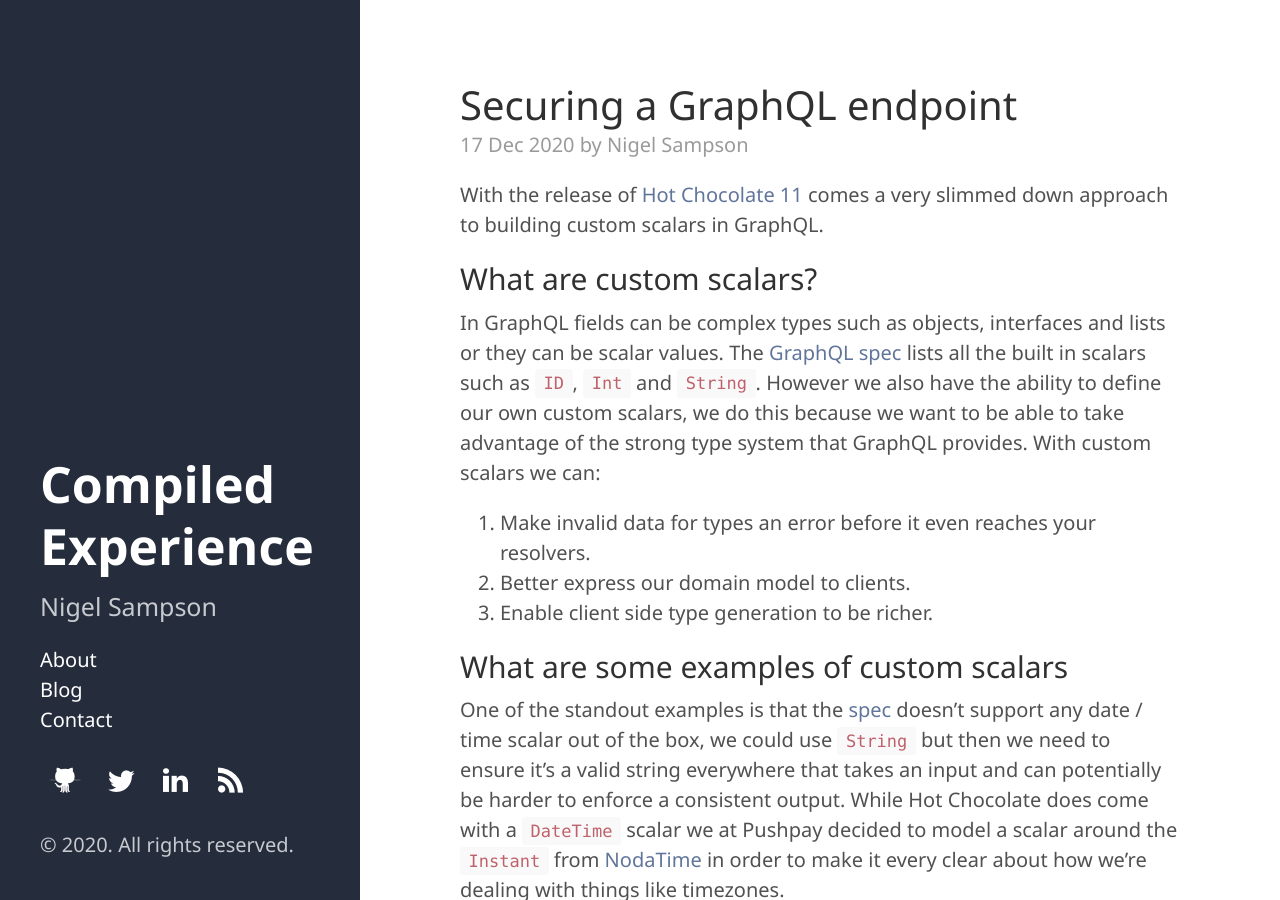
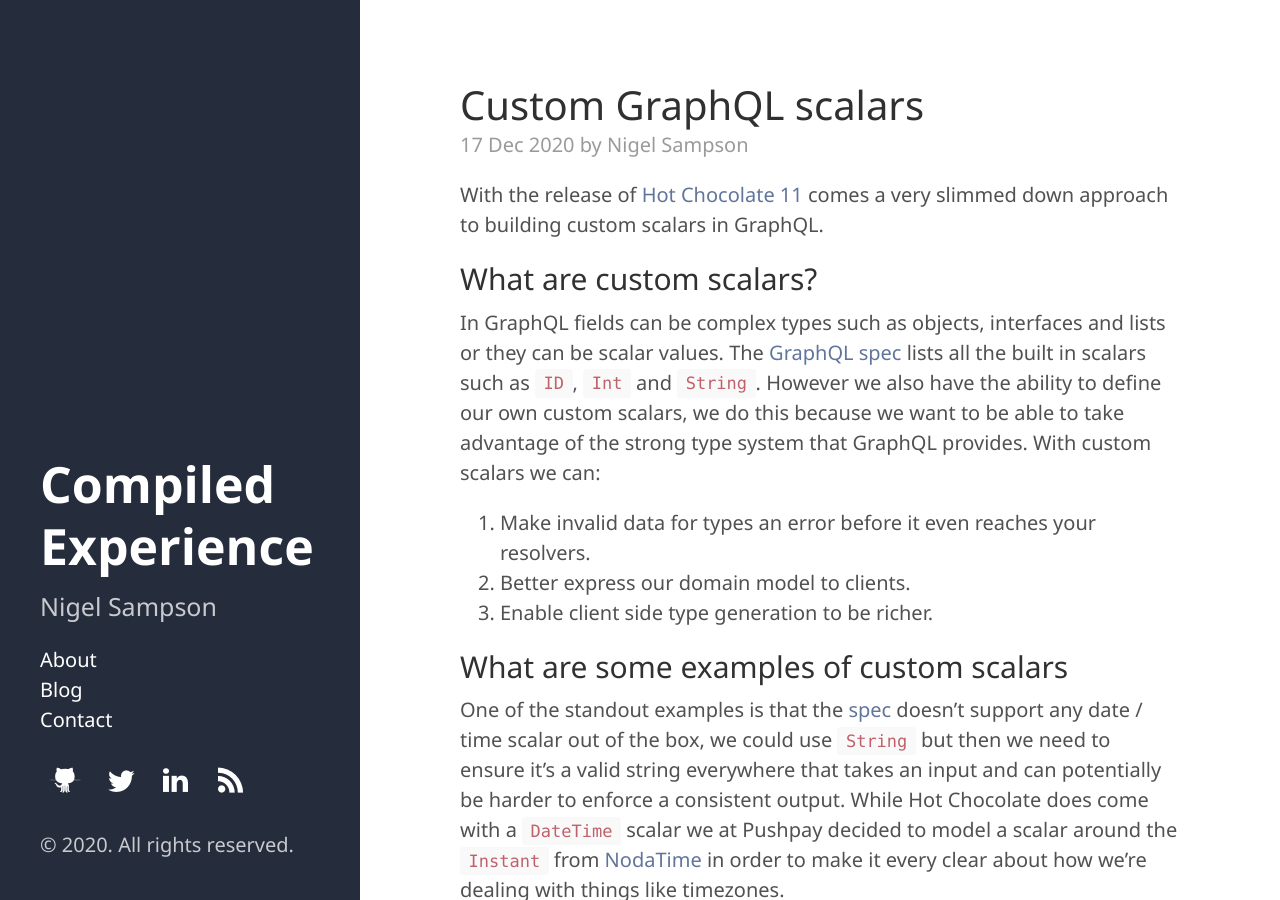
Before and after one commit to nigel-sampson/nigel-sampson.github.io, a Jekyll site: the page built from _posts/2020-12-17-new-scalars.md, in a window 1280 px wide and 900 px high. Built offline with Jekyll 4.4.1, drawn with Linux system fonts in a browser that asks for light colours.

Commit message:
Fix title

```diff
--- a/_posts/2020-12-17-new-scalars.md
+++ b/_posts/2020-12-17-new-scalars.md
@@ -1,6 +1,6 @@
 ---
 layout: post
-title: Securing a GraphQL endpoint
+title: Custom GraphQL scalars
 tags: csharp graphql
 ---
 
```
